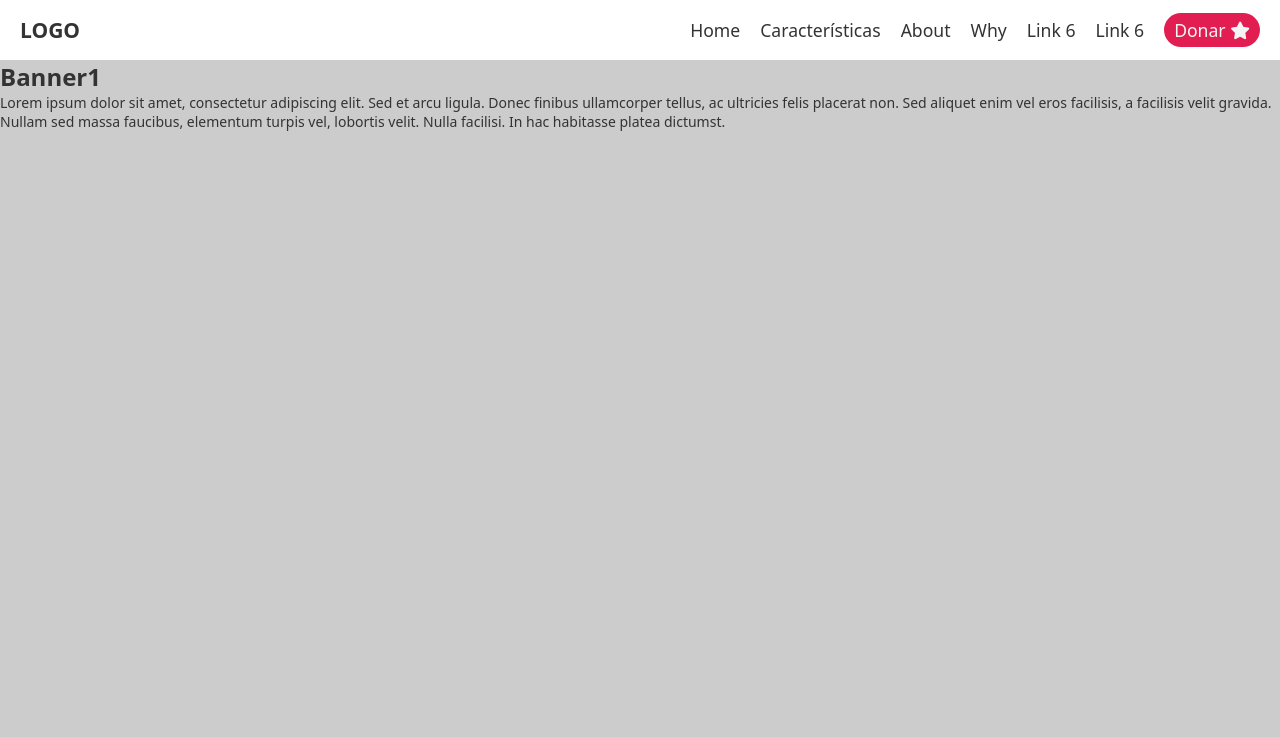
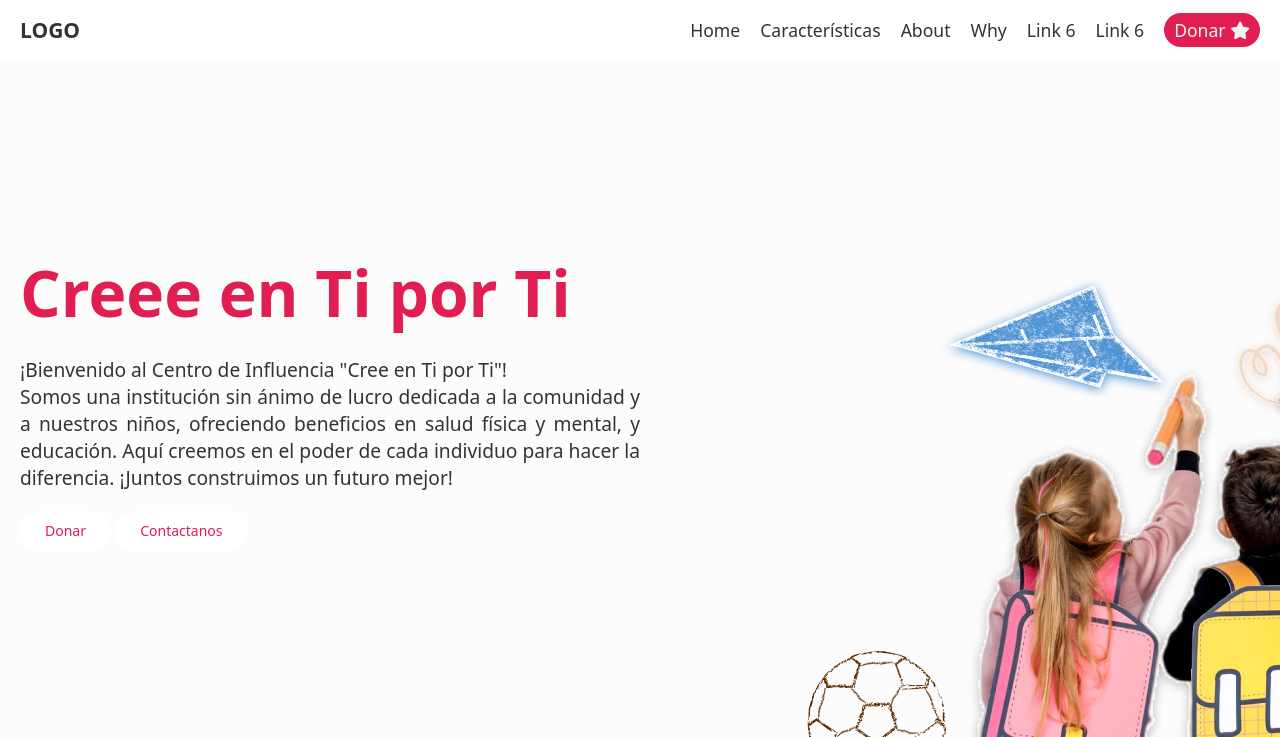
Before and after one commit to albertasd24/Experimento-de-c-digo-web, a plain HTML site: page index.html in a window 1280 px wide. Shown: the top 737 px of the page. Drawn offline with Linux system fonts and the light colour scheme.

Commit message:
Avance experimento Banner

```diff
--- a/css/style.css
+++ b/css/style.css
@@ -138,14 +138,14 @@ header {
   transition: 0.2s ease-in-out;
 }
 
-.navbar__item--important{
+.navbar__item--important {
   color: var(--color-light);
   background-color: var(--color-violet);
   padding: 5px 10px;
   border-radius: 20px;
   transition: 1s ease-in-out;
 }
-.navbar__item--important:hover{
+.navbar__item--important:hover {
   color: var(--color-light);
   background-color: #e0305f;
   transition: 1s ease-in-out;
@@ -161,10 +161,30 @@ header {
 
 /* Banner */
 .banner {
-  height: calc(100vh - 60px);
+  height: 100vh;
   width: 100%;
-  background-color: #ccc;
+  background: url("../img/Banner\ welcome.jpg") no-repeat;
+  background-size: cover;
   padding-top: 60px;
+  display: flex;
+  justify-content: flex-start;
+  align-items: center;
+  padding: 20px;
+}
+.banner__content{
+  width: 50%;
+  display: flex;
+  flex-direction: column;
+  gap: 20px;
+}
+.banner__content h2{
+  color: var(--color-violet);
+  font-size: 4rem;
+}
+.banner__content p{
+  font-size: 1.2rem;
+  font-weight: 500;
+  text-align: justify;
 }
 
 /* Services */
@@ -657,13 +677,13 @@ header {
 }
  */
 
- .wave{
+.wave {
   position: relative;
   width: 100%;
   height: 170px;
   background: url("../img/wave.svg") no-repeat;
   background-size: cover;
- }
+}
 
 /* Estilos para iPads, tabletas (481px - 768px) */
 @media screen and (min-width: 481px) and (max-width: 768px) {
--- a/index.html
+++ b/index.html
@@ -24,27 +24,29 @@
       </a>
       <span id="button-nav" class="icon-close"></span>
       <nav id="navbar" class="navbar">
-        <a href="" class="navbar__item">Home</a>
+        <a href="./index.html" class="navbar__item">Home</a>
         <a href="" class="navbar__item">Características</a>
         <a href="" class="navbar__item">About</a>
         <a href="" class="navbar__item">Why</a>
         <a href="" class="navbar__item">Link 6</a>
         <a href="" class="navbar__item">Link 6</a>
-        <a href="" class="navbar__item navbar__item--important"
+        <a href="./donation.html" class="navbar__item navbar__item--important"
           >Donar <i class="fa-solid fa-star"></i
         ></a>
       </nav>
     </header>
     <main>
       <section class="banner">
-        <h2>Banner1</h2>
-        <p>
-          Lorem ipsum dolor sit amet, consectetur adipiscing elit. Sed et arcu
-          ligula. Donec finibus ullamcorper tellus, ac ultricies felis placerat
-          non. Sed aliquet enim vel eros facilisis, a facilisis velit gravida.
-          Nullam sed massa faucibus, elementum turpis vel, lobortis velit. Nulla
-          facilisi. In hac habitasse platea dictumst.
-        </p>
+        <div class="banner__content">
+          <h2>Creee en Ti por Ti</h2>
+          <p>
+            ¡Bienvenido al Centro de Influencia "Cree en Ti por Ti"! <br> Somos una institución sin ánimo de lucro dedicada a la comunidad y a nuestros niños, ofreciendo beneficios en salud física y mental, y educación. Aquí creemos en el poder de cada individuo para hacer la diferencia. ¡Juntos construimos un futuro mejor!
+          </p>
+          <div class="banner__links">
+            <a href="" class="button__link">Donar</a>
+            <a href="" class="button__link">Contactanos</a>
+          </div>
+        </div>
       </section>
       <section class="services">
         <h2>Services</h2>
```
Also changed, not shown: img/Banner welcome.jpg (added), img/card.jpg (added).
